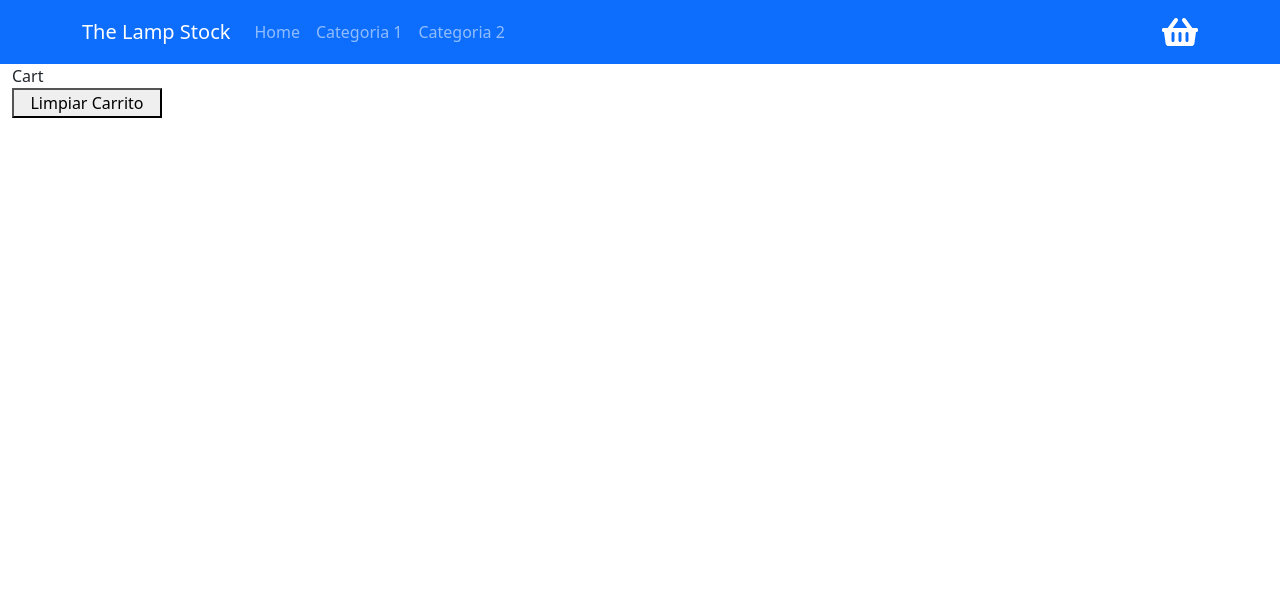
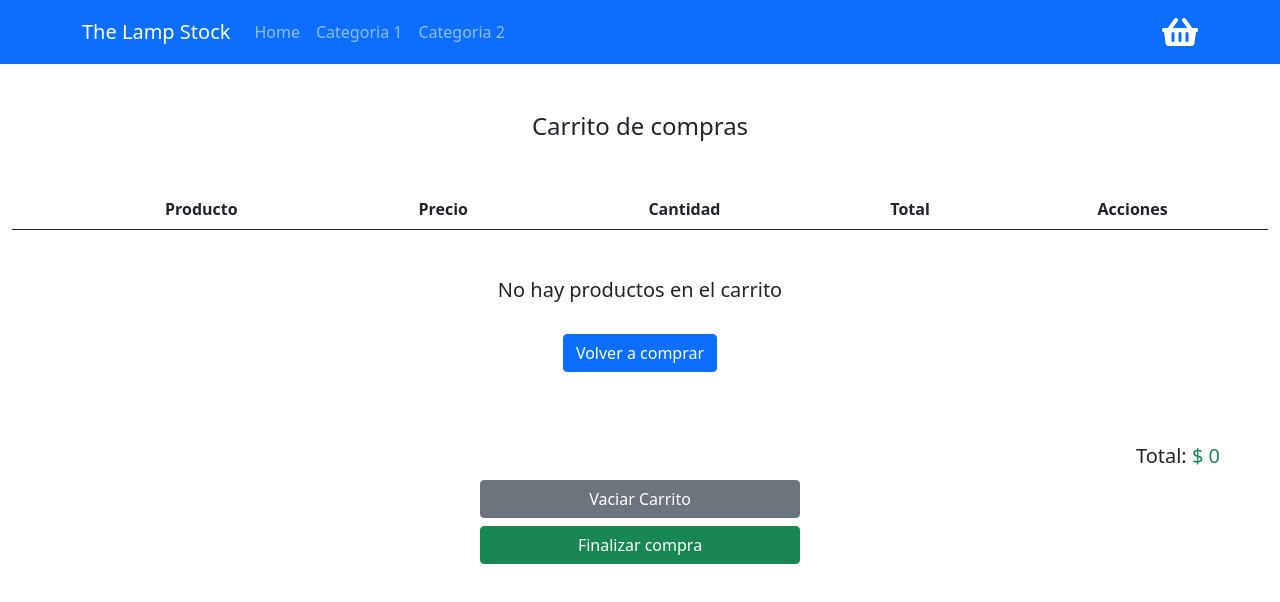
Before and after one commit to leandrogtabak/react, a React (Create React App) app: page /cart in a window 1280 px wide. Shown: the top 602 px of the page. Built offline with nearby package versions, Linux system fonts and the light colour scheme.

Commit message:
Se agregan cambios y funcionalidad al Cart. Controles para borrar items, subtotal por items, total carrito y mensajes condicionales

```diff
--- a/src/components/Cart.js
+++ b/src/components/Cart.js
@@ -1,17 +1,62 @@
 import { useContext } from "react";
 import { contexto } from "./CartContext.js";
+import ItemCart from "./ItemCart.js"
+import { Link } from "react-router-dom"
 
 const Cart = () => {
 
-    const { carrito , removeItem , clear } = useContext(contexto)
+    const { carrito, clear } = useContext(contexto)
+
+    const mostrarVacio = () => {
+        return(
+    <div className="d-flex flex-column mx-auto align-items-center my-5">
+        <h5 >No hay productos en el carrito</h5>
+        <Link to={"/"} className="btn btn-primary my-4">Volver a comprar</Link>
+    </div>)
+    }
 
     return (
-        <>
-            Cart
+        <div>
 
-            { carrito.length > 0 ? carrito.map(item => <div key={item.item.id}> {item.item.nombre} x {item.quantity} - ${item.item.precio * item.quantity} <button onClick={()=>removeItem(item.item.id)}>borrar</button></div>) : null}
-            <button style={{width:"150px"}} onClick={()=>clear()}>Limpiar Carrito</button>
-        </>
+            <h4 style={{ textAlign: "center" }} className="my-5">Carrito de compras</h4>
+
+
+            <table className="table align-middle table-image text-center">
+                <thead>
+                    <tr>
+                        <th scope="col"></th>
+                        <th scope="col">Producto</th>
+                        <th scope="col">Precio</th>
+                        <th scope="col">Cantidad</th>
+                        <th scope="col">Total</th>
+                        <th scope="col">Acciones</th>
+                    </tr>
+                </thead>
+
+                <tbody style={{ texAlign: "center", justifyContent: "center", alignItems: "center" }} className="m-auto" >
+
+
+                    {carrito.length > 0 ? carrito.map(item => { return <ItemCart item={item} /> }) : null}
+
+
+                </tbody>
+            </table>
+
+            {carrito.length === 0 ? mostrarVacio() : null}
+
+            <div className="d-flex justify-content-end me-5">
+                <h5>Total: <span className="text-success"> ${carrito.length > 0 ? carrito.reduce((total, item) => (total + item.item.precio * item.quantity), 0) : " 0"} </span></h5>
+            </div>
+
+
+
+            <div className=" d-flex align-items-center flex-column m-auto">
+                <button style={{ width: "20em", }} onClick={() => clear()} type="button" className="btn btn-secondary m-1">Vaciar Carrito</button>
+                <button style={{ width: "20em" }} type="button" className="btn btn-success m-1">Finalizar compra</button>
+            </div>
+
+
+        </div>
     )
 }
 
--- a/src/components/CartContext.js
+++ b/src/components/CartContext.js
@@ -7,7 +7,6 @@ const { Consumer, Provider } = contexto
 const CustomProvider = ({ children }) => {
 
     const [carrito, setCarrito] = useState([])
-    const [cantidad, setCantidad] = useState(0)
 
     const addItem = (item) => {
 
--- a/src/components/CartWidget.js
+++ b/src/components/CartWidget.js
@@ -2,7 +2,7 @@ import { FontAwesomeIcon } from "@fortawesome/react-fontawesome"
 import { faShoppingBasket } from "@fortawesome/free-solid-svg-icons"
 import { useContext } from "react"
 import { Link } from "react-router-dom"
-import  {contexto}  from "./CartContext.js"
+import { contexto } from "./CartContext.js"
 import '../estilos/CartWidget.css'
 
 const CartWidget = () => {
@@ -11,9 +11,14 @@ const CartWidget = () => {
 
     return (
         <Link to="/cart">
-            <div className="CartWidget">
+
+            <div className="CartWidget position-relative">
+
                 <FontAwesomeIcon icon={faShoppingBasket} />
+                <span className="position-absolute top-0 start-100 translate-middle badge rounded-pill bg-danger" style={{fontSize:"0.7rem"}}>
                 {carrito.length ? carrito.length : null}
+                </span>
+
             </div>
         </Link>
     )
--- /dev/null
+++ b/src/components/ItemCart.js
@@ -0,0 +1,30 @@
+import React, { useState } from 'react';
+import { Link } from "react-router-dom"
+import { useContext } from "react";
+import { contexto } from "./CartContext.js";
+
+
+const ItemCart = ({ item }) => {
+
+    const { removeItem } = useContext(contexto)
+
+    return (
+        <>
+            <tr>
+                <td className="w-25">
+                    <img src={item.item.img} className="img-fluid img-thumbnail" alt="Sheep" style={{ height: "150px" }} />
+                </td>
+                <td>{item.item.nombre}</td>
+                <td>${item.item.precio}</td>
+                <td>{item.quantity}</td>
+                <td>${item.item.precio * item.quantity}</td>
+                <td><button onClick={() => removeItem(item.item.id)} type="button" className="btn btn-danger btn-sm" aria-label="Close">
+                    <img src="img/fa.png" alt="" style={{ height: "8px" }} /></button></td>
+
+            </tr>
+
+        </>
+    )
+}
+
+export default ItemCart
--- a/src/components/ItemDetail.js
+++ b/src/components/ItemDetail.js
@@ -33,7 +33,7 @@ const ItemDetail = ({ unItem }) => {
 
     return (
         <div className="card ItemDetail">
-            <img src={unItem.img} class="card-img-top" alt="..." />
+            <img src={unItem.img} className="card-img-top" alt="..." />
             <div className="card-body">
                 <h5 className="card-title">{unItem.nombre}</h5>
                 <p className="card-text m-1">{unItem.detalles}</p>
```
Also changed, not shown: public/img/fa.png (added).
